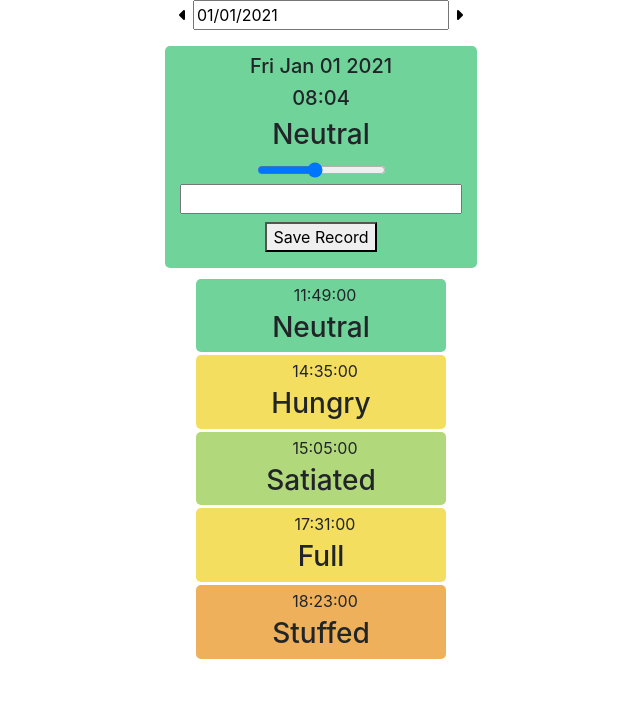
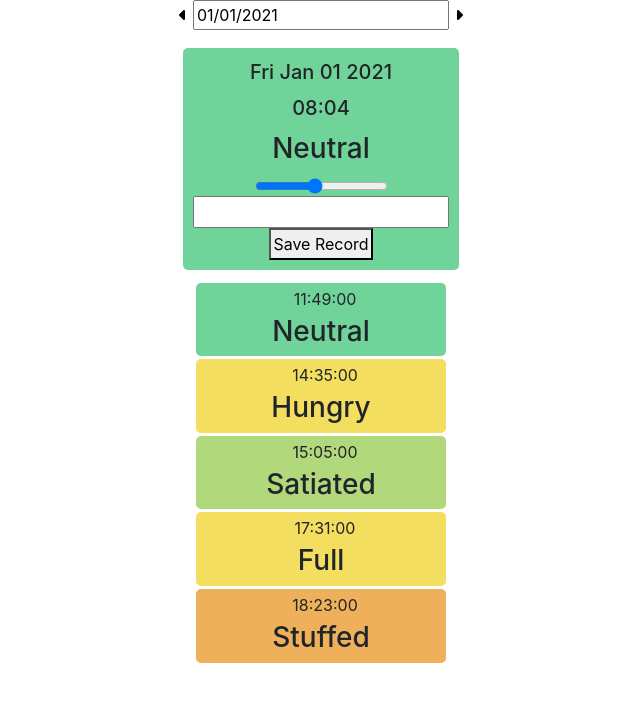
Before and after one commit to emchoi7/front-tff, a React (Create React App) app: page / in a window 1280 px wide. Shown: the top 702 px of the page, without its empty margins (319-959 px from the left). Built offline with nearby package versions, Linux system fonts and the light colour scheme.

Commit message:
Converted AddModal layout to flexbox and got rid of bootstrap dependency

```diff
--- a/src/AddRecord/AddModal.js
+++ b/src/AddRecord/AddModal.js
@@ -67,38 +67,34 @@ export default class AddModal extends Component {
             colorClass = 'hunger-level-1';
         }
         return (
-            <div className={classes.AddModal + ' ' + colorClass + ' container text-center py-2 my-2'}>
-                <div className="row">
+            <div className={classes.AddModal + ' ' + colorClass}>
+                <div className={classes.AddModalItem}>
                     <h5 className="col">{dateStr}</h5>
                 </div>
-                <div className="row">
+                <div className={classes.AddModalItem}>
                     <h5 className="col">{timeStr}</h5>
                 </div>
-                <div className="row">
+                <div className={classes.AddModalItem}>
                     <h3 className="col">{hungerLevel}</h3>
                 </div>
-                <form>
-                    <div className="row">
-                        <div className="col"><input
+                <form className={classes.AddModalFormContainer}>
+                    <input
                         type="range"
                         min="0"
                         max="9"
                         step="0.1"
                         value={this.state.score}
-                            className="score-slider"
+                        className={classes.AddModalFormItem}
                         onChange={this.handleSliderChange}
-                        ></input></div>
-                    </div>
-                    <div className="row">
-                        <div className="col"><input
+                    ></input>
+                    <input
                     type="text"
                     value={this.state.text}
+                    className={classes.AddModalFormItem}
                     onChange={this.handleTextInput}
-                        className="col add-text"
-                    ></input></div>
-                    </div>
+                    ></input>
                     <button
-                        className="save-record-btn my-2"
+                        className={classes.AddModalFormItem}
                         onClick={(e) => this.props.handleSubmitData(e, this.state.score, this.state.text)} // Refer to the react course...
                     >Save Record</button>
                 </form>
--- a/src/AddRecord/AddModal.module.css
+++ b/src/AddRecord/AddModal.module.css
@@ -1,3 +1,24 @@
 .AddModal {
     border-radius: 5px;
+    display: flex;
+    flex-direction: column;
+    justify-content: center;
+    padding: 10px;
+    margin: 10px;
 }
+
+.AddModalItem {
+    align-self: center;
+    padding: 2px;
+}
+
+.AddModalFormContainer {
+    display: flex;
+    flex-direction: column;
+    justify-content: center;
+}
+
+.AddModalFormItem {
+    align-self: center;
+    padding: 2px;
+}
--- a/src/components/Record/Record.module.css
+++ b/src/components/Record/Record.module.css
@@ -8,3 +8,7 @@
     display: flex;
     flex-direction: column;
 }
+
+.RecordItem {
+
+}
```
Lines whose indentation alone changed are shown as unchanged.
